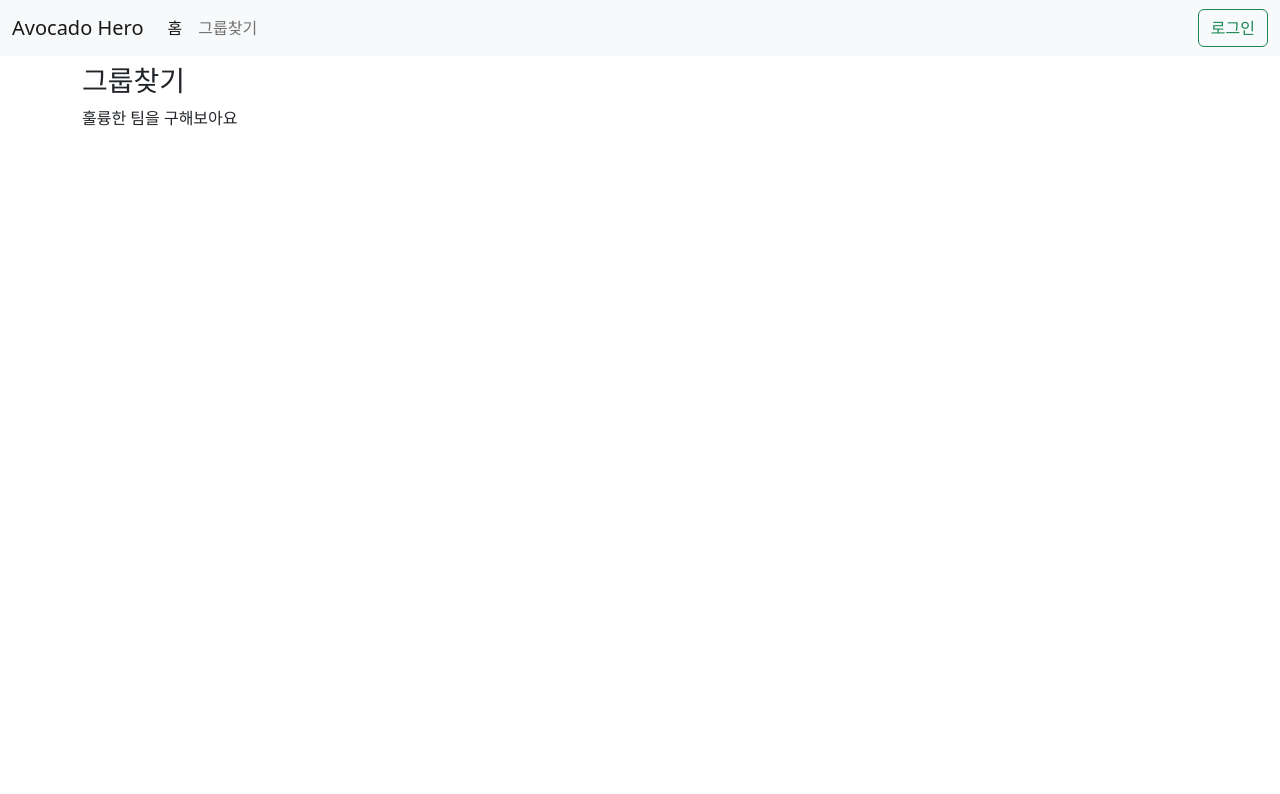
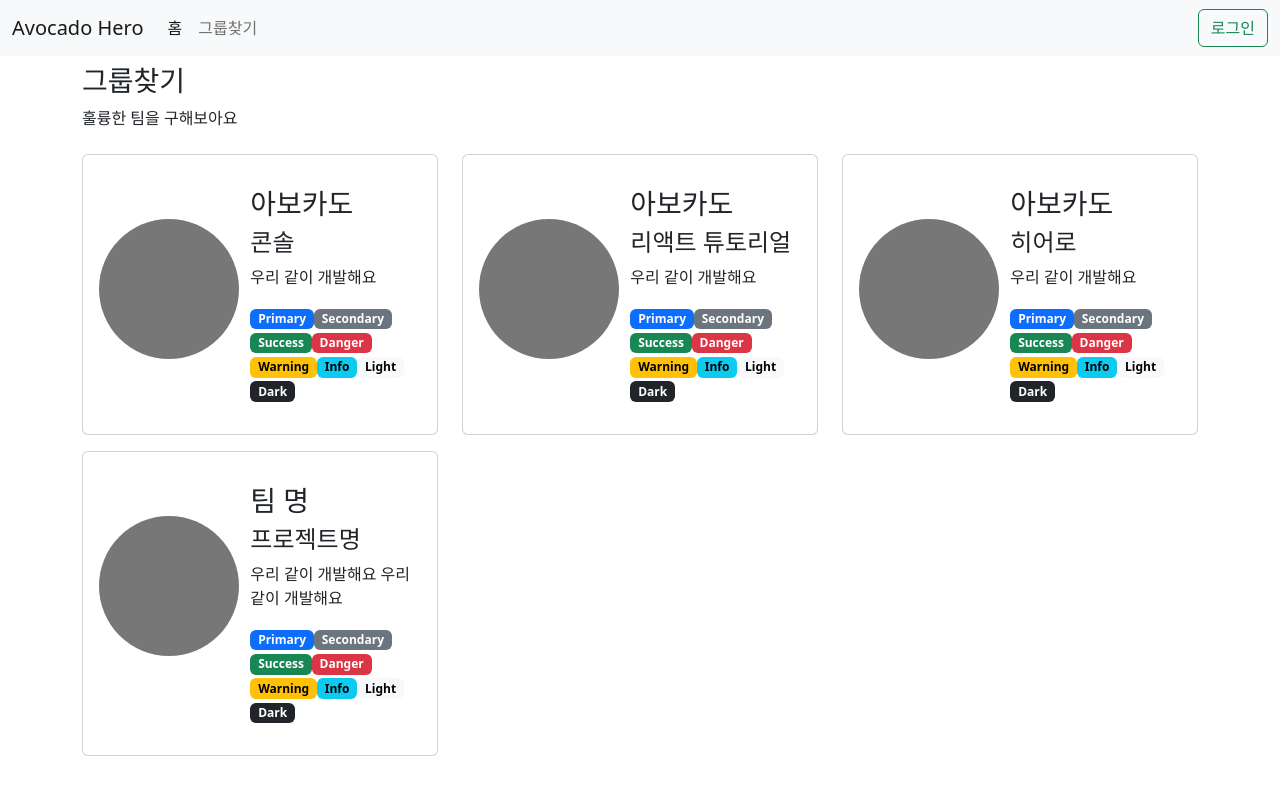
Before and after one commit to KGU-Team-Avocado/avocado-hero-web, a React (Create React App) app: page /groupFinder in a window 1280 px wide. Shown: the top 794 px of the page. Built offline with nearby package versions, Linux system fonts and the light colour scheme.

Commit message:
그룹 리스트 뜨는거 부터 구현중

```diff
--- a/src/component/group/card/GroupCard.js
+++ b/src/component/group/card/GroupCard.js
@@ -1,7 +1,30 @@
 export default (props) => {
     return (
-        <div className="col-md-4 my-2">
-            <div className="card">{props.title}</div>
+        <div className="col-xl-4 my-2">
+            <a className="text-decoration-none text-dark" href="#">
+                <div className="card p-3">
+                    <div className="row">
+                        <div className="text-center col-md-4 pe-2 py-5">
+                            <svg className="bd-placeholder-img rounded-circle" width="140" height="140" xmlns="http://www.w3.org/2000/svg" role="img" aria-label="Placeholder: 140x140" preserveAspectRatio="xMidYMid slice" focusable="false"><title>Placeholder</title><rect width="100%" height="100%" fill="#777" /><text x="50%" y="50%" fill="#777" dy=".3em">140x140</text></svg>
+                        </div>
+                        <div className="col-md-8 ps-5 py-3">
+                            <h3>{props.group.name}</h3>
+                            <h4>{props.group.title}</h4>
+                            <p>{props.group.description}</p>
+                            <div>
+                                <span className="badge text-bg-primary">Primary</span>
+                                <span className="badge text-bg-secondary">Secondary</span>
+                                <span className="badge text-bg-success">Success</span>
+                                <span className="badge text-bg-danger">Danger</span>
+                                <span className="badge text-bg-warning">Warning</span>
+                                <span className="badge text-bg-info">Info</span>
+                                <span className="badge text-bg-light">Light</span>
+                                <span className="badge text-bg-dark">Dark</span>
+                            </div>
+                        </div>
+                    </div>
+                </div>
+            </a>
         </div>
     )
 }
--- a/src/container/group/finder/GroupFinderContainer.js
+++ b/src/container/group/finder/GroupFinderContainer.js
@@ -3,6 +3,32 @@
 
 export default () => {
 
+    const [groups, setGroups] = useState([
+        {
+            _id: 0,
+            name:"아보카도",
+            title: "콘솔",
+            description: "우리 같이 개발해요",
+        },
+        {
+            _id: 1,
+            name:"아보카도",
+            title: "리액트 튜토리얼",
+            description: "우리 같이 개발해요",
+        },
+        {
+            _id: 2,
+            name:"아보카도",
+            title: "히어로",
+            description: "우리 같이 개발해요",
+        },
+        {
+            _id: 3,
+            name:"팀 명",
+            title: "프로젝트명",
+            description: "우리 같이 개발해요 우리 같이 개발해요 ",
+        },
+    ]);
 
     return (
         <>
@@ -11,7 +37,18 @@
                 <p>훌륭한 팀을 구해보아요</p>
             </div>
             <div className="row">
-
+                {
+                    groups.length > 0
+                        ?
+                        groups.map((group) => (
+                            <GroupCard
+                                key={group._id}
+                                group={group}
+                            />
+                        ))
+                        :
+                        <div>그룹이 없습니다.</div>
+                }
             </div>
         </>
     )
```
